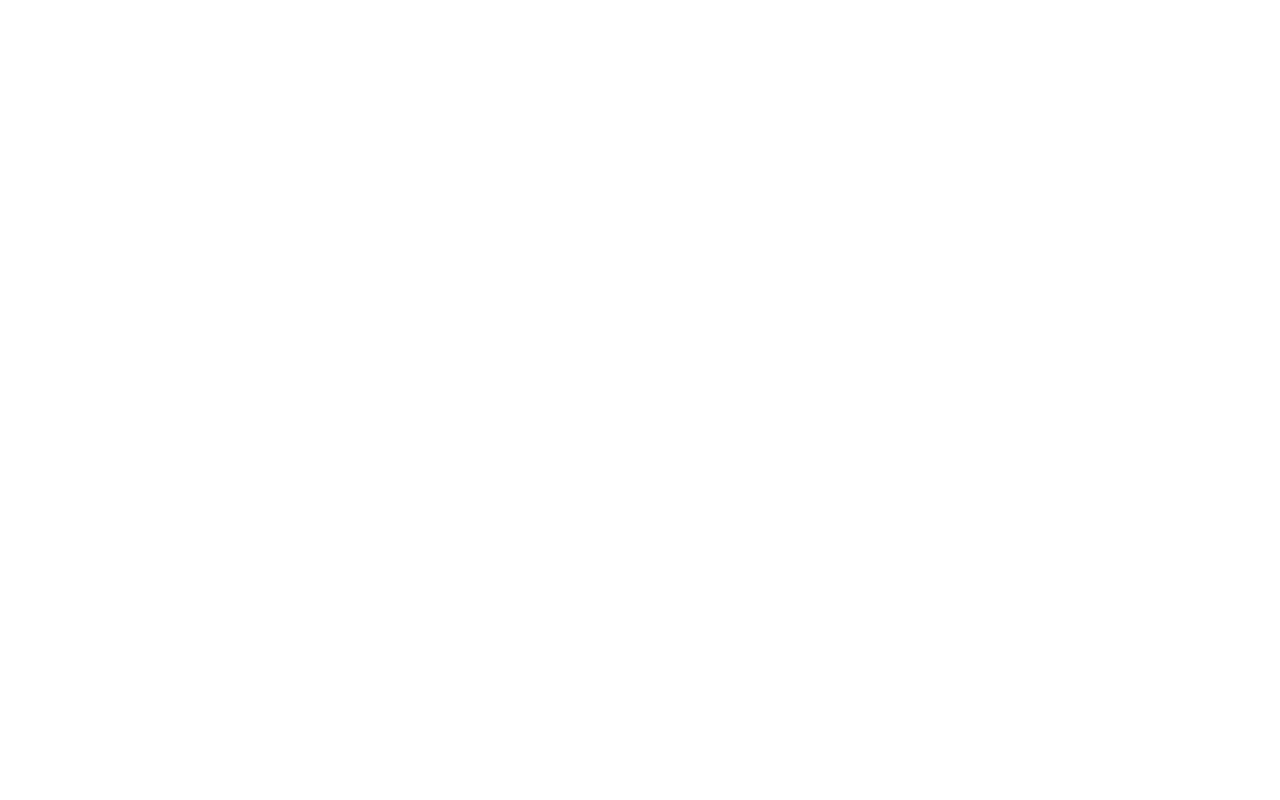
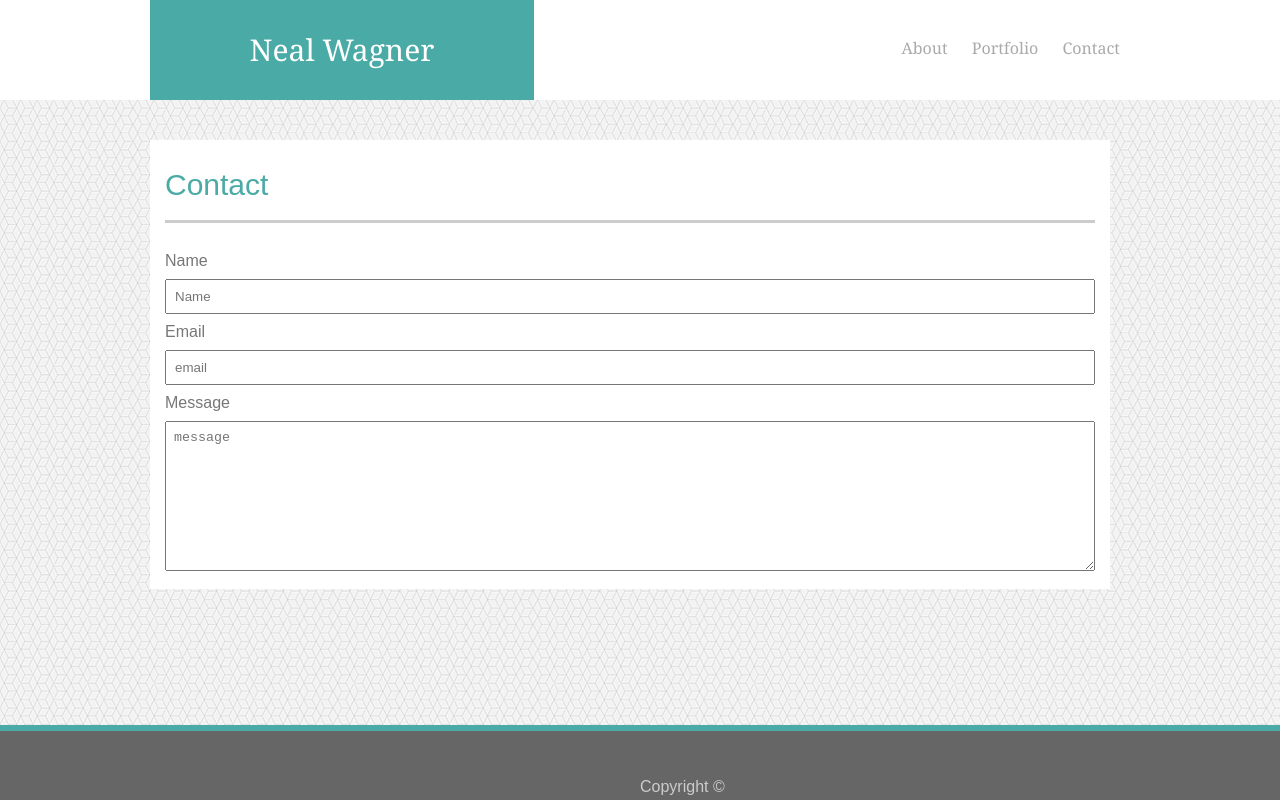
Before and after one commit to nealpwagner/Basic-Portfolio, a plain HTML site: page contact.html in a window 1280 px wide. Drawn offline with Linux system fonts and the light colour scheme.

Commit message:
added contact page

```diff
--- a/assets/css/style.css
+++ b/assets/css/style.css
@@ -42,18 +42,32 @@ li{
 h1{
     font-size: 30px;
 }
-.about-container{
+.main-content-container{
     background-color: #fff;
     border-color: #eee;
-    margin: 20px 0px 0px 150px;
+    margin: 40px 0px 0px 150px;
     padding: 30px 15px 15px 15px;
     width: 960px;
 }
-.about-header{
+.main-content-header{
     color:#4aaaa5;
     border-bottom: 3px solid #ccc;
     margin-bottom: 20px;
     padding-bottom: 20px;
+}
+.main-content-container form input,textarea{
+    width: 100%;
+    padding: 8px;
+}
+textarea{
+    height: 150px;
+}
+
+.main-content-container form label{
+    display: inline-block;
+    margin-bottom: 10px;
+    margin-top: 10px;
+
 }
 #picture{
     border-radius: 35%;
--- a/contact.html
+++ b/contact.html
@@ -0,0 +1,39 @@
+<!DOCTYPE html>
+<html lang="en">
+<head>
+    <meta charset="UTF-8">
+    <meta name="viewport" content="width=device-width, initial-scale=1.0">
+    <meta http-equiv="X-UA-Compatible" content="ie=edge">
+    <link rel="stylesheet" href="./assets/css/reset.css">
+    <link rel="stylesheet" href="./assets/css/style.css">
+    <title>Contact</title>
+</head>
+<body>
+    <div id="wrapper">
+        <header>
+            <div class="name-container">
+              <span id="name"><h1>Neal Wagner</h1></span>
+              </div>
+            <ul>
+                <li><a href="index.html">About</a></li>
+                <li><a href="portfolio.html">Portfolio</a></li>
+                <li><a href="#">Contact</a></li>
+            </ul>
+        </header>
+        <div class="main-content-container"> <!-- Begin main content  -->
+            <h1 class="main-content-header">Contact</h1>
+            <form class="contact-form">
+                <label for="theName">Name</label>
+                <input type="text" id="theName" name="theName" placeholder="Name"/>
+                <label for="email">Email</label>
+                <input id="email" name="email" type="email" placeholder="email"/>
+                <label for="message">Message</label>
+                <textarea id="message" name="message" placeholder="message"></textarea>
+            </form>
+        </div><!-- End main content -->
+
+        <footer><span id="copyright">Copyright &copy;</span></footer>
+    </div>
+
+</body>
+</html>
```
Also changed, not shown: index.html (+2 -2 lines).
